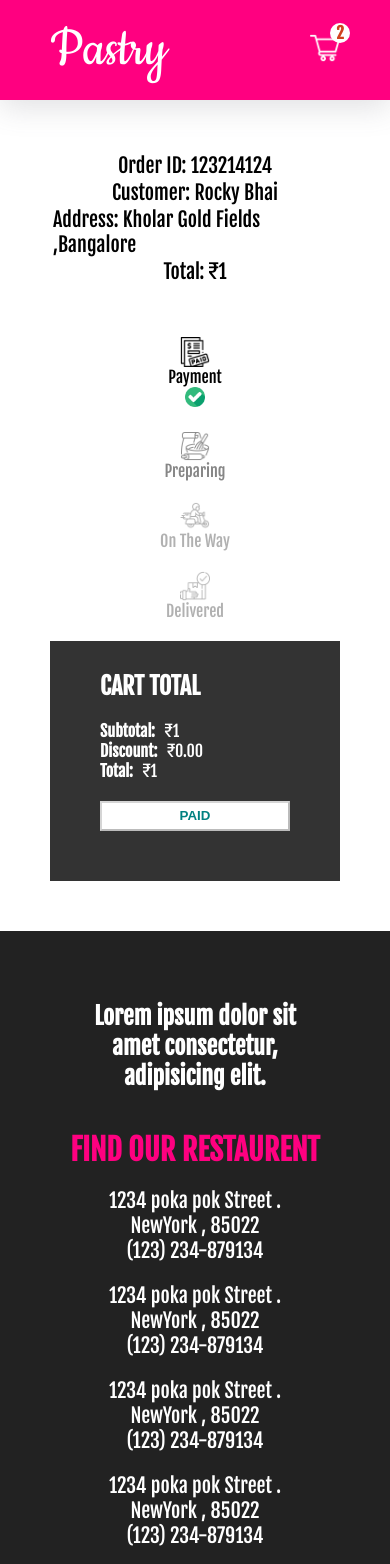
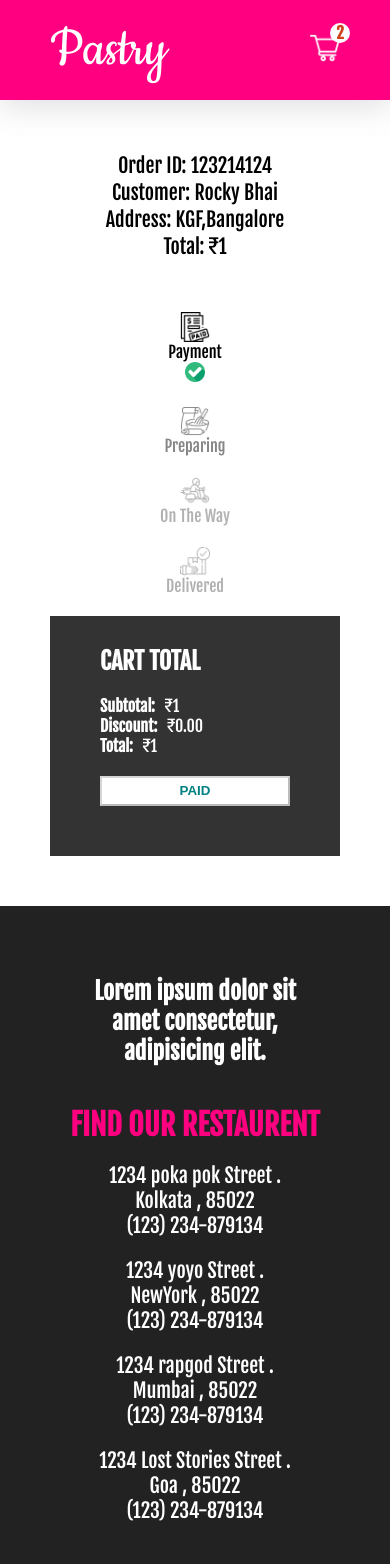
Before and after one commit to Into-Y0u/Pastry, a Next.js app: page /orders/1 in a window 390 px wide. Shown: the top 1564 px of the page. Built offline with nearby package versions, Linux system fonts and the light colour scheme.

Commit message:
Final Cut

```diff
--- a/components/Footer.jsx
+++ b/components/Footer.jsx
@@ -17,22 +17,22 @@ const Footer = () => {
           <h1 className={styles.title}>FIND OUR RESTAURENT</h1>
           <p className={styles.text}>
             1234 poka pok Street .
+            <br/> Kolkata ,  85022
+            <br/> (123) 234-879134
+          </p>
+          <p className={styles.text}>
+            1234 yoyo Street .
             <br/> NewYork ,  85022
             <br/> (123) 234-879134
           </p>
           <p className={styles.text}>
-            1234 poka pok Street .
-            <br/> NewYork ,  85022
+            1234 rapgod Street .
+            <br/> Mumbai ,  85022
             <br/> (123) 234-879134
           </p>
           <p className={styles.text}>
-            1234 poka pok Street .
-            <br/> NewYork ,  85022
-            <br/> (123) 234-879134
-          </p>
-          <p className={styles.text}>
-            1234 poka pok Street .
-            <br/> NewYork ,  85022
+            1234 Lost Stories Street .
+            <br/> Goa ,  85022
             <br/> (123) 234-879134
           </p>
         </div>
--- a/components/PizzaList.jsx
+++ b/components/PizzaList.jsx
@@ -7,7 +7,7 @@ const PizzaList = () => {
     <div className={styles.container}>
 
       <h1 className= {styles.title}>
-          THE BEST PIZZA IN TOWN
+          THE BEST Cakes IN TOWN
       </h1>
       <p className={styles.desc}>
           Lorem ipsum dolor sit amet, consectetur adipisicing elit. Minima quod quam et tempore inventore fugiat voluptas vero alias, numquam consequatur sit eveniet maiores aliquam expedita ipsa perferendis ex ullam eos. Id adipisci deserunt in velit nihil dignissimos ea, mollitia minima.
--- a/pages/index.js
+++ b/pages/index.js
@@ -7,7 +7,7 @@ export default function Home() {
   return (
     <div className={styles.container}>
       <Head>
-        <title>Pizza Restaurent in Mumbai</title>
+        <title>Pastry Shop ; The Best </title>
         <meta name="description" content="Best Pizza SHop in Town" />
         <link rel="icon" href="/favicon.ico" />
       </Head>
--- a/pages/orders/[id].jsx
+++ b/pages/orders/[id].jsx
@@ -29,7 +29,7 @@ const Orders = ({ main }) => {
                             <span className={styles.name} >Rocky Bhai</span>
                         </td>
                         <td>
-                            <span className={styles.address} >Kholar Gold Fields ,Bangalore</span>
+                            <span className={styles.address} >KGF,Bangalore</span>
                         </td>
                         <td>
                             <span className={styles.total} >₹{main}</span>
--- a/styles/Featured.module.css
+++ b/styles/Featured.module.css
@@ -35,7 +35,8 @@
 
 @media screen and (max-width:480px) {
     .container{
-        height:50vh;
+        height:30vh;
     }
 
+
 }
--- a/styles/PizzaCard.module.css
+++ b/styles/PizzaCard.module.css
@@ -40,6 +40,7 @@
 @media screen and (max-width:480px) {
     .container{
         width: 100%;
+        border: #f4d2e3 solid 1px;
     }
 
     .title{
```
Also changed, not shown: 1 other file (tests, documents, lock files or other folders).
